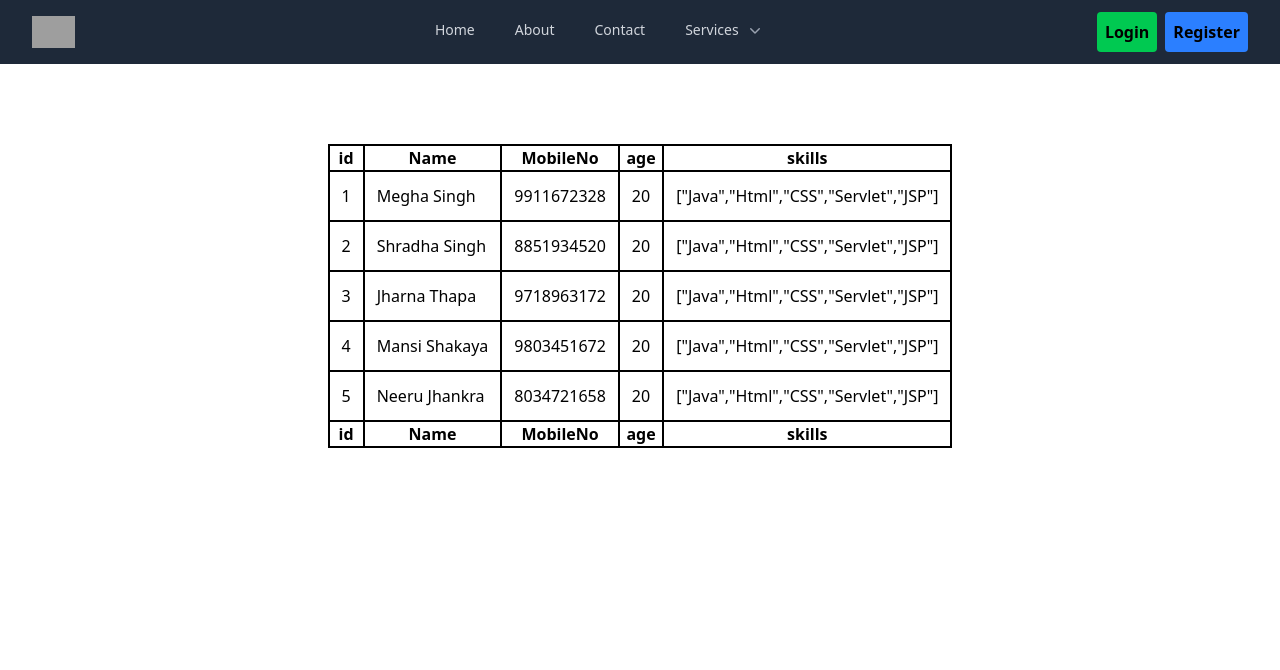
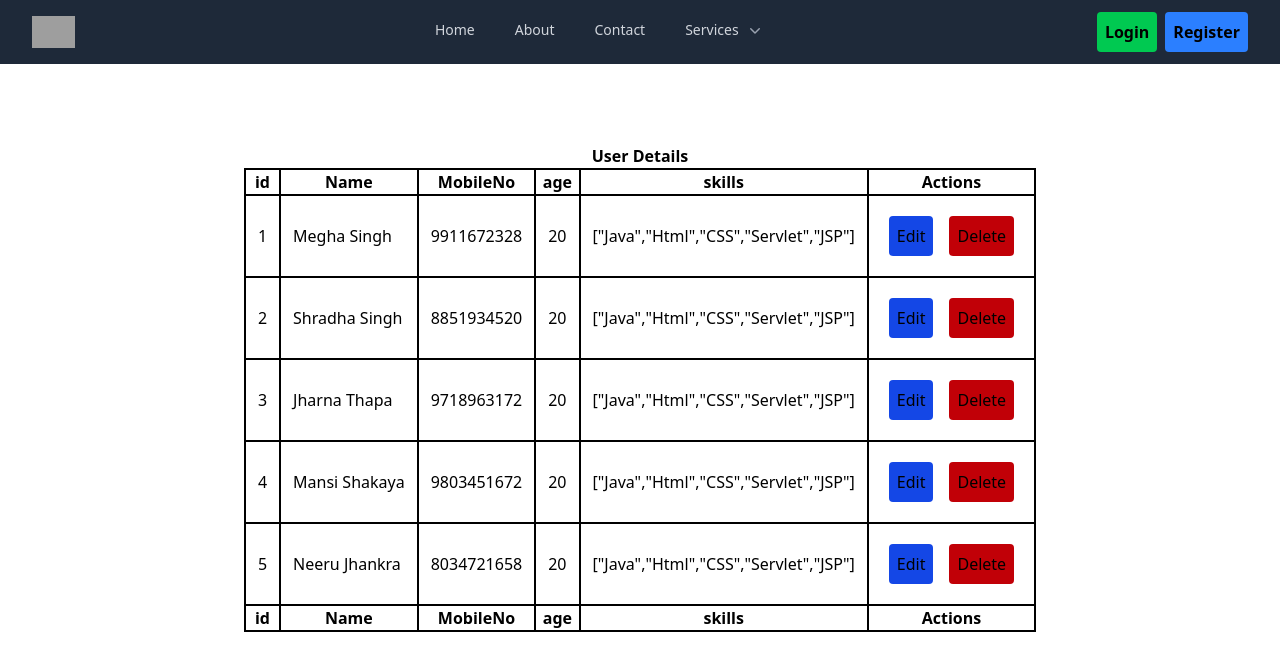
Before and after one commit to megha-singh23/E-Commerce, a React (Vite) app: page /child in a window 1280 px wide. Shown: the top 670 px of the page. Built offline with nearby package versions, Linux system fonts and the light colour scheme; grey boxes are pictures that could not be loaded.

Commit message:
adding data

```diff
--- a/src/Components/WrappingChild.jsx
+++ b/src/Components/WrappingChild.jsx
@@ -56,12 +56,13 @@ export default WrappingChild
 const ShowTable=({children,data})=>{
     return(
         <table className='border-2 border-black mx-auto mt-20'>
-            <caption></caption>
+            <caption className='font-semibold'>User Details</caption>
             <thead>
                 {
                     Object.keys(data[0]).map((k,i)=><th key={i}
                     className='border-2 border-black mx-auto mt-20'>{k}</th>)
                 }
+                <th>Actions</th>
             </thead>
             <tbody>
                 {children}
@@ -70,6 +71,7 @@ const ShowTable=({children,data})=>{
                     Object.keys(data[0]).map((k,i)=><th key={i}
                     className='border-2 border-black mx-auto mt-20'>{k}</th>)
                 }
+                <th className='w-11'>Actions</th>
                 </tfoot>
         </table>
     );
@@ -77,6 +79,7 @@ const ShowTable=({children,data})=>{
 
 const GenerateRow=({user})=>{
     return(
+
         <tr className='border-2 border-black'>
             {
                 Object.values(user).map((v,i)=><td key={i}
@@ -86,6 +89,11 @@ const GenerateRow=({user})=>{
                 }
                 </td>)
             }
+            <td className='flex gap-4 my-5 mx-5'>
+                    <button className='rounded p-2 bg-blue-500 cursor-pointer hover: bg-blue-700'>Edit</button>
+                    <button className='rounded p-2 bg-red-500 cursor-pointer hover: bg-red-700'>Delete</button>
+
+            </td>
         </tr>
     );
 }
```
